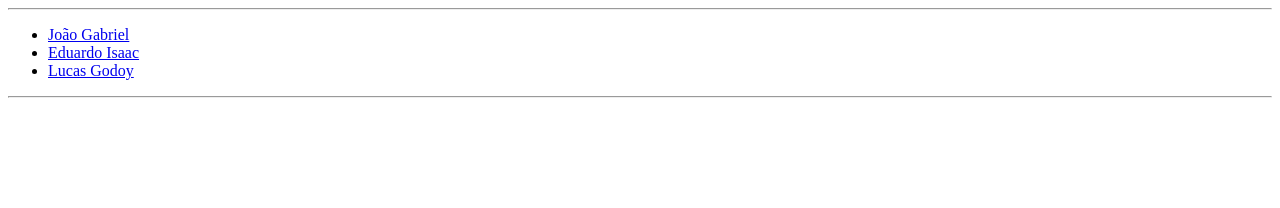
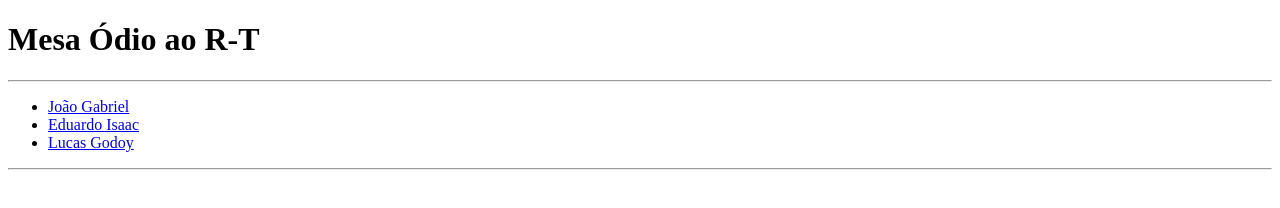
Before and after one commit to Joaodoidao/trabalholegal, a plain HTML site: page mesaodioaort.html in a window 1280 px wide. Drawn offline with Linux system fonts and the light colour scheme.

Commit message:
Update mesaodioaort.html

```diff
--- a/mesaodioaort.html
+++ b/mesaodioaort.html
@@ -7,6 +7,7 @@
     <title>Document</title>
 </head>
 <body>
+    <h1>Mesa Ódio ao R-T</h1>
     <hr>
     <ul>
         <li><a href="joaogabferreira.html">João Gabriel</a></li>
```
